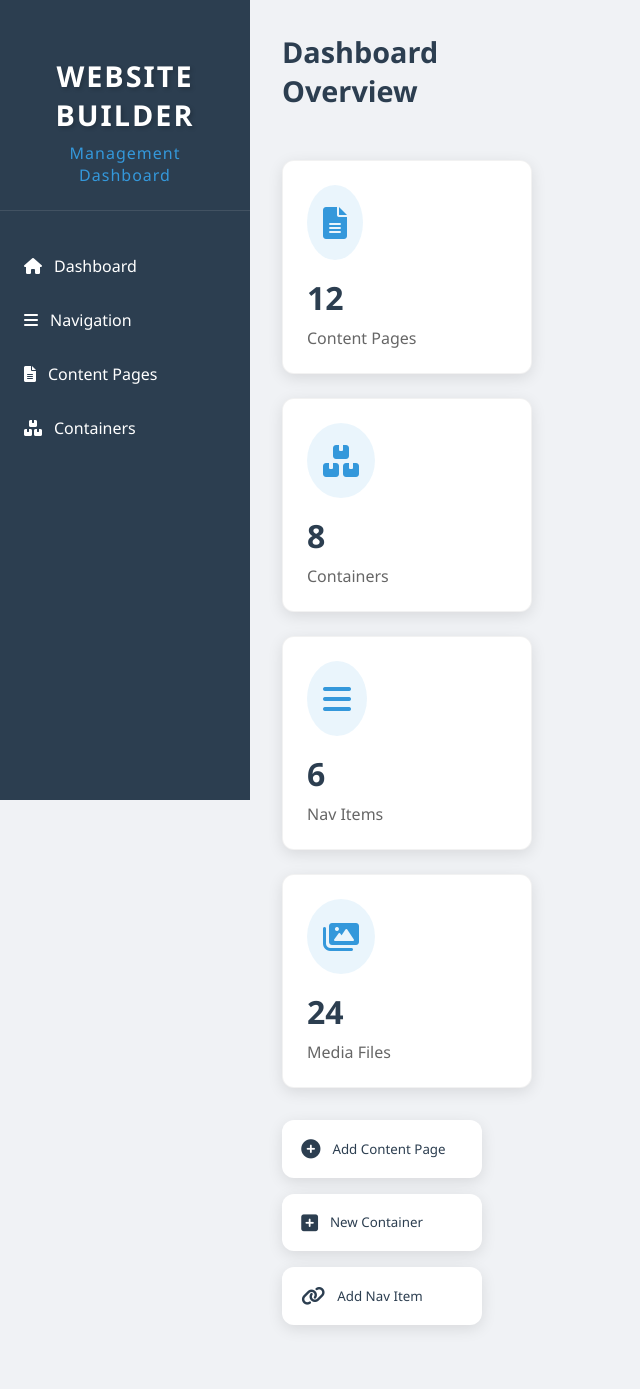
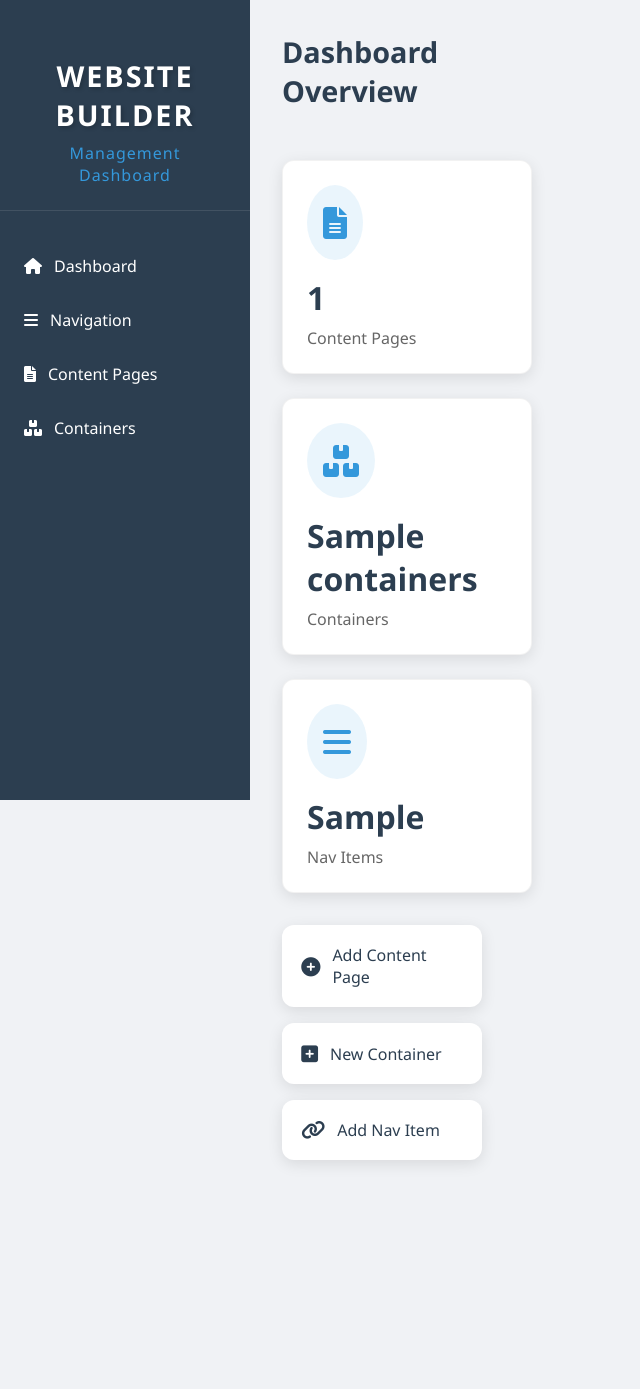
Before and after one commit to vinodkp007/customizer, a CodeIgniter 4 app: the page made by app/Views/admin/dashboard.php in a window 1280 px wide. Shown: the whole page, without its empty margins (0-640 px from the left). After the commit the page ends 1164 px from the top, so only its background shows below. Run offline with PHP 8.4 and a stand-in for CodeIgniter, Linux system fonts and the light colour scheme; the template is opened without the code that fills it: most values are stand-ins (such as "Sample title", 1, 10 or a date in 2020); some libraries are stand-ins or nearby versions.

Commit message:
dashbord

```diff
--- a/app/Config/Database.php
+++ b/app/Config/Database.php
@@ -28,7 +28,7 @@ class Database extends Config
         'DSN'          => '',
         'hostname'     => 'localhost',
         'username'     => 'root',
-        'password'     => '',
+        'password'     => 'One@Adi123',
         'database'     => 'customizer',
         'DBDriver'     => 'MySQLi',
         'DBPrefix'     => '',
--- a/app/Models/AdminModel.php
+++ b/app/Models/AdminModel.php
@@ -23,4 +23,6 @@ class AdminModel extends Model
         }
         return $data;
     }
+
+
 }
--- a/app/Views/admin/dashboard.php
+++ b/app/Views/admin/dashboard.php
@@ -16,50 +16,43 @@
         <main class="main-content">
             <div class="page-header">
                 <h1>Dashboard Overview</h1>
-
             </div>
 
             <!-- Quick Stats -->
             <div class="quick-stats">
                 <div class="stat-card">
                     <div class="icon"><i class="fas fa-file-alt"></i></div>
-                    <h3>12</h3>
+                    <h3><?= $stats['content_pages'] ?></h3>
                     <p>Content Pages</p>
                 </div>
                 <div class="stat-card">
                     <div class="icon"><i class="fas fa-boxes"></i></div>
-                    <h3>8</h3>
+                    <h3><?= $stats['containers'] ?></h3>
                     <p>Containers</p>
                 </div>
                 <div class="stat-card">
                     <div class="icon"><i class="fas fa-bars"></i></div>
-                    <h3>6</h3>
+                    <h3><?= $stats['nav_items'] ?></h3>
                     <p>Nav Items</p>
-                </div>
-                <div class="stat-card">
-                    <div class="icon"><i class="fas fa-images"></i></div>
-                    <h3>24</h3>
-                    <p>Media Files</p>
                 </div>
             </div>
 
             <!-- Quick Actions -->
             <div class="quick-actions">
-                <button class="action-btn">
+                <a href="<?= base_url('admin/navbarmanager')?>" class="action-btn" style="text-decoration: none;">
                     <i class="fas fa-plus-circle"></i>
                     Add Content Page
-                </button>
-                <button class="action-btn">
+                </a>
+                <a href="<?= base_url('admin/navbarmanager')?>" class="action-btn" style="text-decoration: none;">
                     <i class="fas fa-plus-square"></i>
                     New Container
-                </button>
-                <button class="action-btn">
+                </a>
+                <a href="<?= base_url('admin/navbarmanager')?>" class="action-btn" style="text-decoration: none;">
                     <i class="fas fa-link"></i>
                     Add Nav Item
-                </button>
+                </a>
             </div>
         </main>
     </div>
 </body>
-
 </html>
```
Also changed, not shown: app/Controllers/Admin/AdminController.php (+53 -7 lines), 1 other file.
